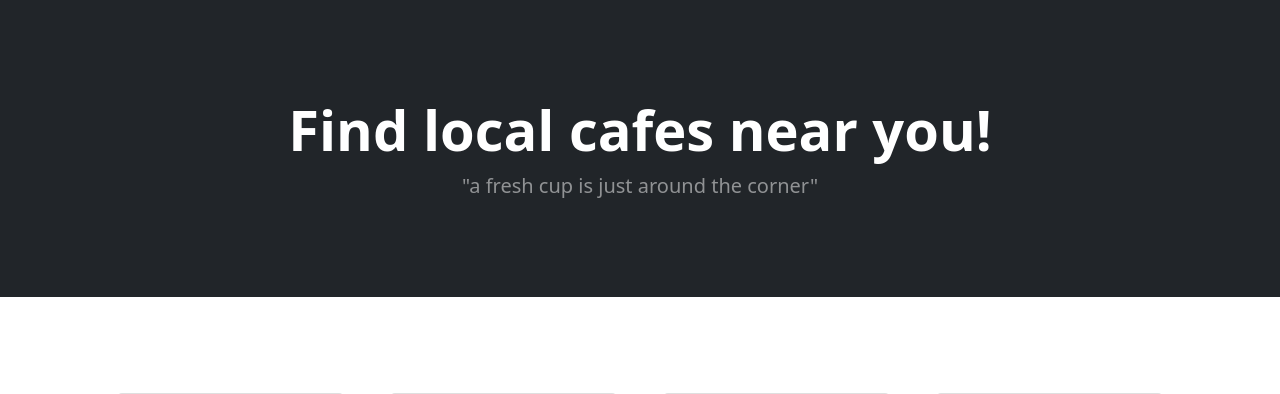
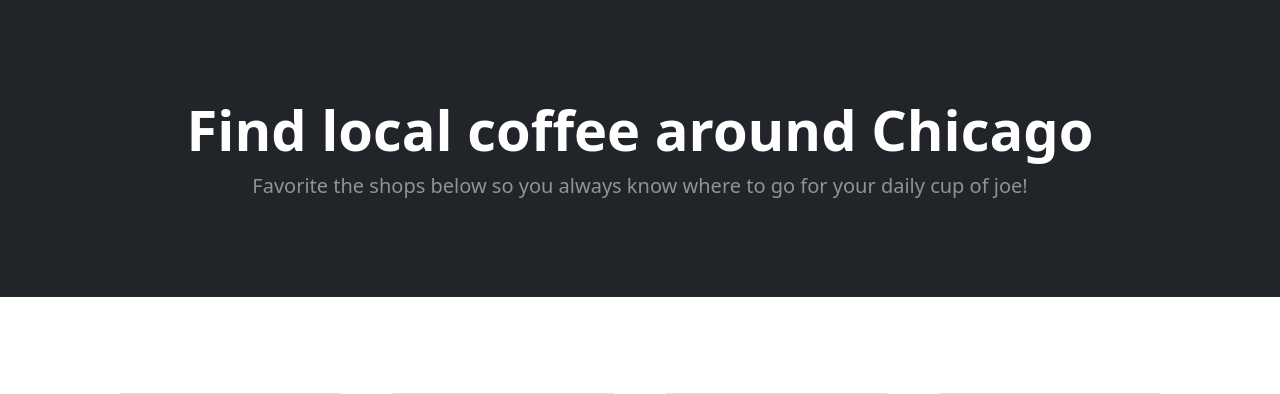
Before and after one commit to dclark2727/pythonwebtut, a Flask app: page / in a window 1280 px wide. Shown: the part 56-450 px from the top of the page. Run offline with Flask 2, Linux system fonts and the light colour scheme; a user stored in the database is signed in; data comes from the database, SQL or seed files in the repository; some libraries are stand-ins or nearby versions.

Commit message:
Add files via upload

```diff
--- a/templates/home.html
+++ b/templates/home.html
@@ -41,8 +41,8 @@
         <header class="bg-dark py-5">
             <div class="container px-4 px-lg-5 my-5">
                 <div class="text-center text-white">
-                    <h1 class="display-4 fw-bolder">Find local cafes near you!</h1>
-                    <p class="lead fw-normal text-white-50 mb-0">"a fresh cup is just around the corner"</p>
+                    <h1 class="display-4 fw-bolder">Find local coffee around Chicago</h1>
+                    <p class="lead fw-normal text-white-50 mb-0">Favorite the shops below so you always know where to go for your daily cup of joe!</p>
                 </div>
             </div>
         </header>
```
